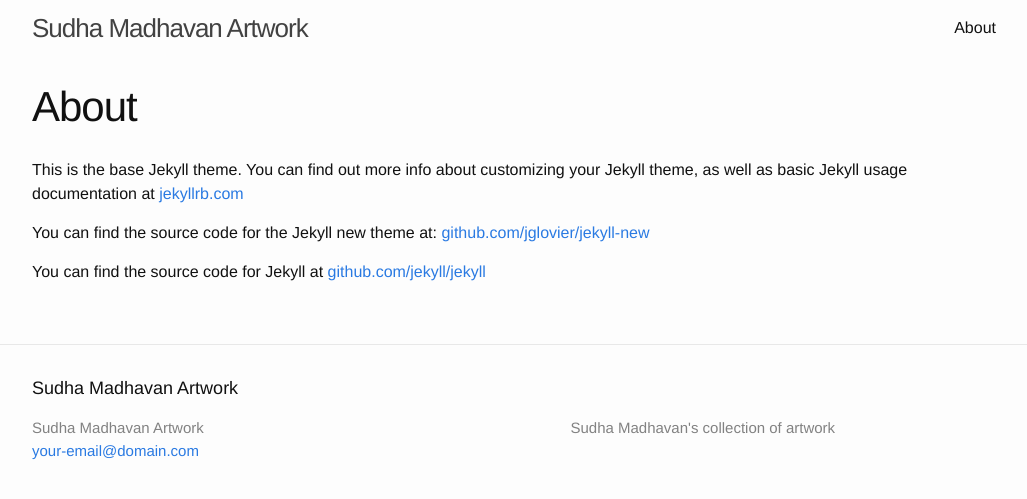
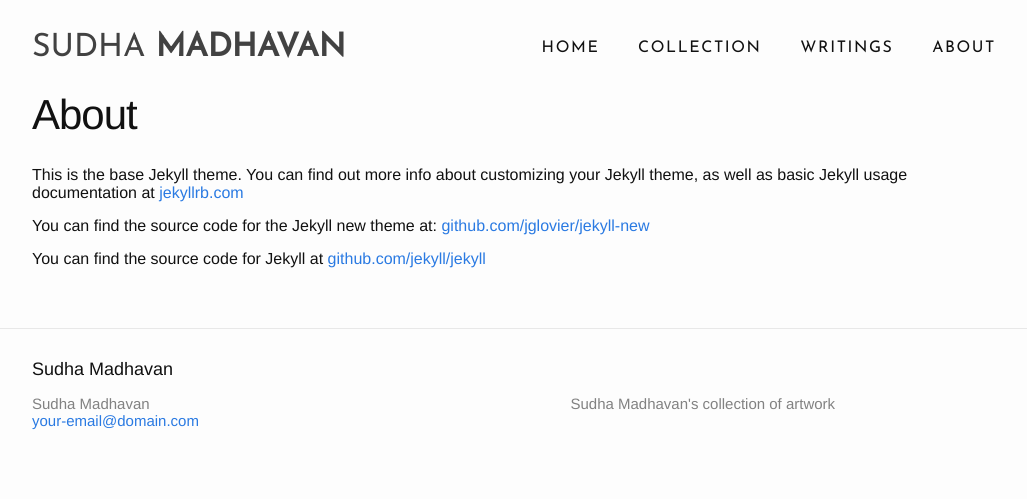
Before and after one commit to vasudhamadhavan/sudha, a Jekyll site: the page built from about.md, in a window 1280 px wide. Shown: the top 499 px of the page, without its empty margins (126-1153 px from the left). Built offline with Jekyll 4.4.1, drawn with Linux system fonts in a browser that asks for light colours.

Commit message:
Hardcode site name and nav links and introduce Josefin Sans for header

```diff
--- a/_config.yml
+++ b/_config.yml
@@ -1,5 +1,5 @@
 # Site settings
-title: Sudha Madhavan Artwork
+title: Sudha Madhavan
 email: your-email@domain.com
 description: >
   Sudha Madhavan's collection of artwork
--- a/_includes/head.html
+++ b/_includes/head.html
@@ -8,4 +8,5 @@
 
     <link rel="stylesheet" href="{{ "/css/main.css" | prepend: site.baseurl }}">
     <link rel="canonical" href="{{ page.url | replace:'index.html','' | prepend: site.baseurl | prepend: site.url }}">
+    <link href='https://fonts.googleapis.com/css?family=Josefin+Sans&subset=latin,latin-ext' rel='stylesheet' type='text/css'>
 </head>
--- a/_includes/header.html
+++ b/_includes/header.html
@@ -2,7 +2,10 @@
 
   <div class="wrapper">
 
-    <a class="site-title" href="{{ site.baseurl }}/">{{ site.title }}</a>
+    <a class="site-title" href="{{ site.baseurl }}/">
+      <span class="first-name">Sudha</span>
+      <span>Madhavan</span>
+    </a>
 
     <nav class="site-nav">
       <a href="#" class="menu-icon">
@@ -14,14 +17,11 @@
       </a>
 
       <div class="trigger">
-        {% for page in site.pages %}
-          {% if page.title %}
-          <a class="page-link" href="{{ page.url | prepend: site.baseurl }}">{{ page.title }}</a>
-          {% endif %}
-        {% endfor %}
+        <a class="page-link" href="/"> Home </a>
+        <a class="page-link" href="/collection"> Collection </a>
+        <a class="page-link" href="/writings"> Writings </a>
+        <a class="page-link" href="/about"> About </a>
       </div>
     </nav>
-
   </div>
-
 </header>
--- a/_sass/_base.scss
+++ b/_sass/_base.scss
@@ -16,7 +16,6 @@ dl, dd, ol, ul, figure {
 body {
     font-family: $base-font-family;
     font-size: $base-font-size;
-    line-height: $base-line-height;
     font-weight: 300;
     color: $text-color;
     background-color: $background-color;
--- a/_sass/_layout.scss
+++ b/_sass/_layout.scss
@@ -2,18 +2,27 @@
  * Site header
  */
 .site-header {
-    min-height: 56px;
+    // min-height: 56px;
 
-    // Positioning context for the mobile navigation icon
-    position: relative;
+    // // Positioning context for the mobile navigation icon
+    // position: relative;
+    font-family: Josefin Sans, sans-serif;
+    a {
+        text-decoration: none;
+    }
 }
 
 .site-title {
-    font-size: 26px;
-    line-height: 56px;
-    letter-spacing: -1px;
-    margin-bottom: 0;
     float: left;
+    margin-top: 32px;
+    text-transform: uppercase;
+    font-size: 2em;
+    font-weight: bold;
+    -webkit-font-smoothing: antialiased;
+
+    .first-name {
+        font-weight: 100;
+    }
 
     &,
     &:visited {
@@ -23,7 +32,7 @@
 
 .site-nav {
     float: right;
-    line-height: 56px;
+    margin-top: 40px;
 
     .menu-icon {
         display: none;
@@ -31,57 +40,58 @@
 
     .page-link {
         color: $text-color;
-        line-height: $base-line-height;
+        text-transform: uppercase;
+        letter-spacing: 0.1em;
 
         // Gaps between nav items, but not on the first one
         &:not(:first-child) {
-            margin-left: 20px;
+            margin-left: 2em;
         }
     }
 
-    @include media-query($on-palm) {
-        position: absolute;
-        top: 9px;
-        right: 30px;
-        background-color: $background-color;
-        border: 1px solid $grey-color-light;
-        border-radius: 5px;
-        text-align: right;
+//     @include media-query($on-palm) {
+//         position: absolute;
+//         top: 9px;
+//         right: 30px;
+//         background-color: $background-color;
+//         border: 1px solid $grey-color-light;
+//         border-radius: 5px;
+//         text-align: right;
 
-        .menu-icon {
-            display: block;
-            float: right;
-            width: 36px;
-            height: 26px;
-            line-height: 0;
-            padding-top: 10px;
-            text-align: center;
+//         .menu-icon {
+//             display: block;
+//             float: right;
+//             width: 36px;
+//             height: 26px;
+//             line-height: 0;
+//             padding-top: 10px;
+//             text-align: center;
 
-            > svg {
-                width: 18px;
-                height: 15px;
+//             > svg {
+//                 width: 18px;
+//                 height: 15px;
 
-                path {
-                    fill: $grey-color-dark;
-                }
-            }
-        }
+//                 path {
+//                     fill: $grey-color-dark;
+//                 }
+//             }
+//         }
 
-        .trigger {
-            clear: both;
-            display: none;
-        }
+//         .trigger {
+//             clear: both;
+//             display: none;
+//         }
 
-        &:hover .trigger {
-            display: block;
-            padding-bottom: 5px;
-        }
+//         &:hover .trigger {
+//             display: block;
+//             padding-bottom: 5px;
+//         }
 
-        .page-link {
-            display: block;
-            padding: 5px 10px;
-        }
-    }
+//         .page-link {
+//             display: block;
+//             padding: 5px 10px;
+//         }
+//     }
 }
 
 
```
